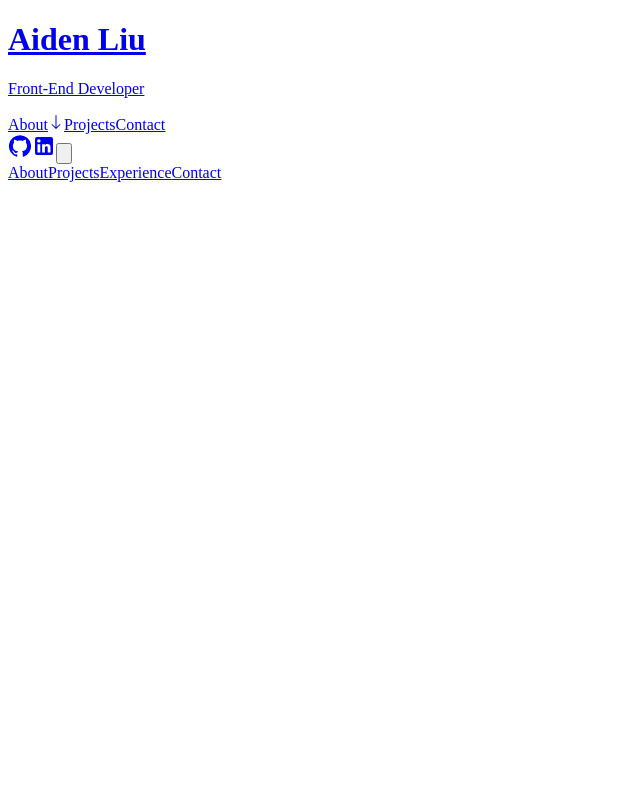
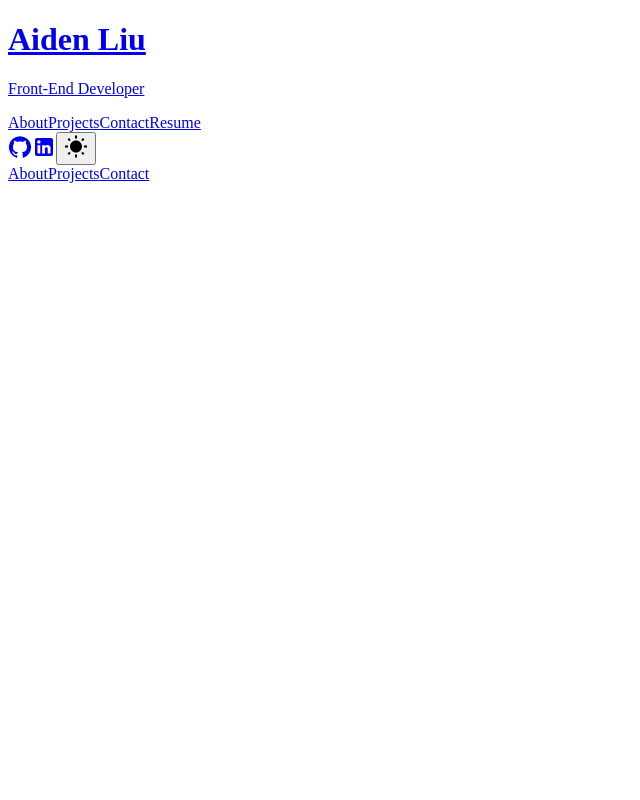
Before and after one commit to Aiden-jiahao/personal_web, a Next.js app: page /about in a window 1280 px wide. Shown: the top 800 px of the page, without its empty margins (0-640 px from the left). Built offline with nearby package versions, Linux system fonts and the light colour scheme.

Commit message:
no message

```diff
--- a/components/Contact.js
+++ b/components/Contact.js
@@ -1,5 +1,6 @@
 import React from "react";
 import Header from "./Header";
+import Footer from "./Footer";
 import PushPinIcon from "@mui/icons-material/PushPin";
 import PhoneIcon from "@mui/icons-material/Phone";
 import EmailIcon from "@mui/icons-material/Email";
@@ -8,11 +9,7 @@ export default function Contact() {
     <div>
       <Header />
       <section>
-        <div className="max-w-6xl mx-auto h-48 bg-white dark:bg-gray-800 antialiased">
-          {/* <h1 className=" text-5xl md:text-9xl font-bold py-20 text-center md:text-left">
-          Contact
-        </h1>*/}
-        </div>
+        <div className="max-w-6xl mx-auto h-48 bg-white dark:bg-gray-800 antialiased"></div>
         <div className="relative z-10 rounded-md shadow-md bg-[#02044A] p-4 md:p-10 lg:p-20 max-w-6xl mx-auto mb-20 -mt-4">
           <div className="grid grid-cols-1 md:grid-cols-2 gap-4">
             <div className="md:ml-4">
@@ -176,6 +173,7 @@ export default function Contact() {
           </div>
         </div>
       </section>
+      <Footer />
     </div>
   );
 }
--- a/components/Header.js
+++ b/components/Header.js
@@ -1,11 +1,11 @@
 import React, { useEffect, useState } from "react";
 import Link from "next/link";
 import { useRouter } from "next/router";
-import Contact from "./contact";
 import LinkedInIcon from "@mui/icons-material/LinkedIn";
 import DarkModeIcon from "@mui/icons-material/DarkMode";
 import GitHubIcon from "@mui/icons-material/GitHub";
 import { useTheme } from "next-themes";
+import WbSunnyIcon from "@mui/icons-material/WbSunny";
 export default function Navbar() {
   const router = useRouter();
   console.log(router.asPath);
@@ -17,6 +17,7 @@ export default function Navbar() {
   }, []);
 
   return (
+    /* Left  Section*/
     <div className="max-w-6xl  mx-auto px-4 py-10 md:py-20 ">
       <div className="flex  md:flex-row justify-between items-center">
         <div className="flex flex-col">
@@ -32,6 +33,7 @@ export default function Navbar() {
           </Link>
         </div>
 
+        {/* Middle Section*/}
         <div className="space-x-8 hidden md:block">
           <Link href="/about">
             <a
@@ -42,21 +44,7 @@ export default function Navbar() {
               }`}
             >
               About
-              {router.asPath === "/about" && (
-                <svg
-                  xmlns="http://www.w3.org/2000/svg"
-                  width="16"
-                  height="16"
-                  fill="currentColor"
-                  className="bi bi-arrow-down inline-block h-3 w-3"
-                  viewBox="0 0 16 16"
-                >
-                  <path
-                    fillRule="evenodd"
-                    d="M8 1a.5.5 0 0 1 .5.5v11.793l3.146-3.147a.5.5 0 0 1 .708.708l-4 4a.5.5 0 0 1-.708 0l-4-4a.5.5 0 0 1 .708-.708L7.5 13.293V1.5A.5.5 0 0 1 8 1z"
-                  />
-                </svg>
-              )}
+              {router.asPath === "/about"}
             </a>
           </Link>
           <Link href="/projects">
@@ -68,21 +56,7 @@ export default function Navbar() {
               }`}
             >
               Projects
-              {router.asPath === "/projects" && (
-                <svg
-                  xmlns="http://www.w3.org/2000/svg"
-                  width="16"
-                  height="16"
-                  fill="currentColor"
-                  className="bi bi-arrow-down inline-block h-3 w-3"
-                  viewBox="0 0 16 16"
-                >
-                  <path
-                    fillRule="evenodd"
-                    d="M8 1a.5.5 0 0 1 .5.5v11.793l3.146-3.147a.5.5 0 0 1 .708.708l-4 4a.5.5 0 0 1-.708 0l-4-4a.5.5 0 0 1 .708-.708L7.5 13.293V1.5A.5.5 0 0 1 8 1z"
-                  />
-                </svg>
-              )}
+              {router.asPath === "/projects"}
             </a>
           </Link>
 
@@ -95,74 +69,41 @@ export default function Navbar() {
               }`}
             >
               Contact
-              {router.asPath === "/contact" && (
-                <svg
-                  xmlns="http://www.w3.org/2000/svg"
-                  width="16"
-                  height="16"
-                  fill="currentColor"
-                  className="bi bi-arrow-down inline-block h-3 w-3"
-                  viewBox="0 0 16 16"
-                >
-                  <path
-                    fillRule="evenodd"
-                    d="M8 1a.5.5 0 0 1 .5.5v11.793l3.146-3.147a.5.5 0 0 1 .708.708l-4 4a.5.5 0 0 1-.708 0l-4-4a.5.5 0 0 1 .708-.708L7.5 13.293V1.5A.5.5 0 0 1 8 1z"
-                  />
-                </svg>
-              )}
+              {router.asPath === "/contact"}
             </a>
           </Link>
+          <a
+            target="_blank"
+            href="https://drive.google.com/file/d/1BHLMNlHykknTjynUa-F80Zvp5XxySx4D/view?usp=sharing"
+            rel="noopener noreferrer"
+            className=" dark:text-gray-300 font-normal"
+          >
+            Resume
+          </a>
         </div>
 
+        {/* Right Section*/}
         <div className="space-x-4 flex flex-row items-center">
-          <a
-            href="https://github.com/Aiden-jiahao?tab=repositories"
-            className="text-base font-normal text-gray-600 dark:text-gray-300 "
-          >
+          <a href="https://github.com/Aiden-jiahao?tab=repositories">
             <GitHubIcon />
           </a>
 
-          <a
-            href="https://www.linkedin.com/in/aiden-liu/"
-            className="text-base font-normal text-gray-600 dark:text-gray-300 "
-          >
+          <a href="https://www.linkedin.com/in/aiden-liu/">
             <LinkedInIcon />
           </a>
 
-          <button
-            aria-label="Toggle Dark Mode"
-            type="button"
-            className="w-10 h-10 p-3 rounded focus:outline-none"
-            onClick={() => setTheme(theme === "dark" ? "light" : "dark")}
-          >
-            {mounted && (
-              <svg
-                xmlns="http://www.w3.org/2000/svg"
-                viewBox="0 0 24 24"
-                fill="currentColor"
-                stroke="currentColor"
-                className="w-4 h-4 text-yellow-500 dark:text-yellow-500"
-              >
-                {theme === "dark" ? (
-                  <path
-                    strokeLinecap="round"
-                    strokeLinejoin="round"
-                    strokeWidth={2}
-                    d="M12 3v1m0 16v1m9-9h-1M4 12H3m15.364 6.364l-.707-.707M6.343 6.343l-.707-.707m12.728 0l-.707.707M6.343 17.657l-.707.707M16 12a4 4 0 11-8 0 4 4 0 018 0z"
-                  />
-                ) : (
-                  <path
-                    strokeLinecap="round"
-                    strokeLinejoin="round"
-                    strokeWidth={2}
-                    d="M20.354 15.354A9 9 0 018.646 3.646 9.003 9.003 0 0012 21a9.003 9.003 0 008.354-5.646z"
-                  />
-                )}
-              </svg>
-            )}
+          <button onClick={() => setTheme(theme === "dark" ? "light" : "dark")}>
+            {mounted &&
+              (theme === "dark" ? (
+                <DarkModeIcon className="w-4 h-4 text-yellow-500 dark:text-yellow-500" />
+              ) : (
+                <WbSunnyIcon className="w-4 h-4 text-yellow-500 dark:text-yellow-500" />
+              ))}
           </button>
         </div>
       </div>
+
+      {/* when view size is less than md */}
       <div className="space-x-8 block md:hidden mt-4">
         <Link href="/about">
           <a className="text-base font-normal text-gray-600 dark:text-gray-300">
@@ -174,11 +115,7 @@ export default function Navbar() {
             Projects
           </a>
         </Link>
-        <Link href="/experience">
-          <a className="text-base font-normal text-gray-600 dark:text-gray-300">
-            Experience
-          </a>
-        </Link>
+
         <Link href="/contact">
           <a className="text-base font-normal text-gray-600 dark:text-gray-300">
             Contact
```
